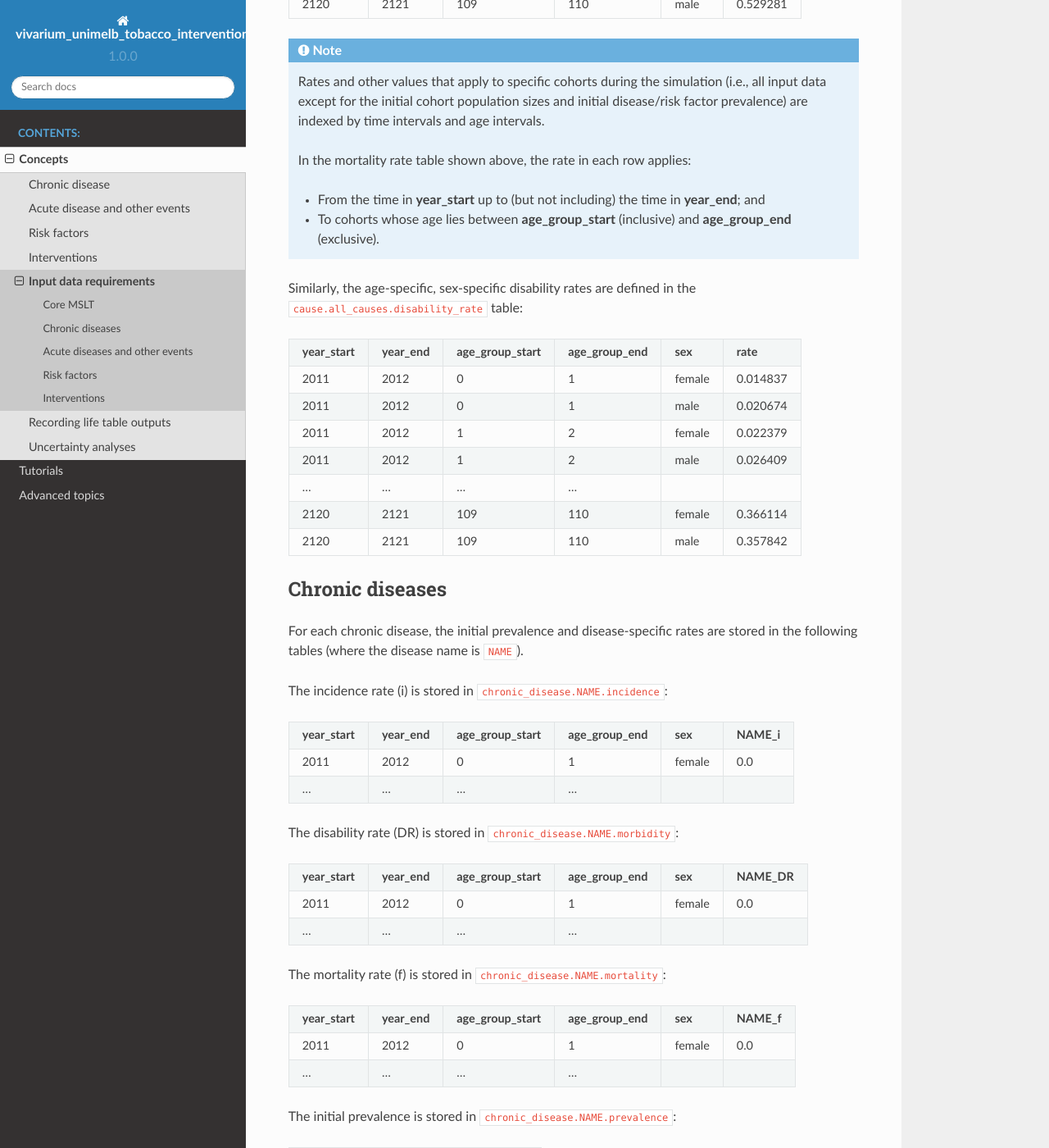
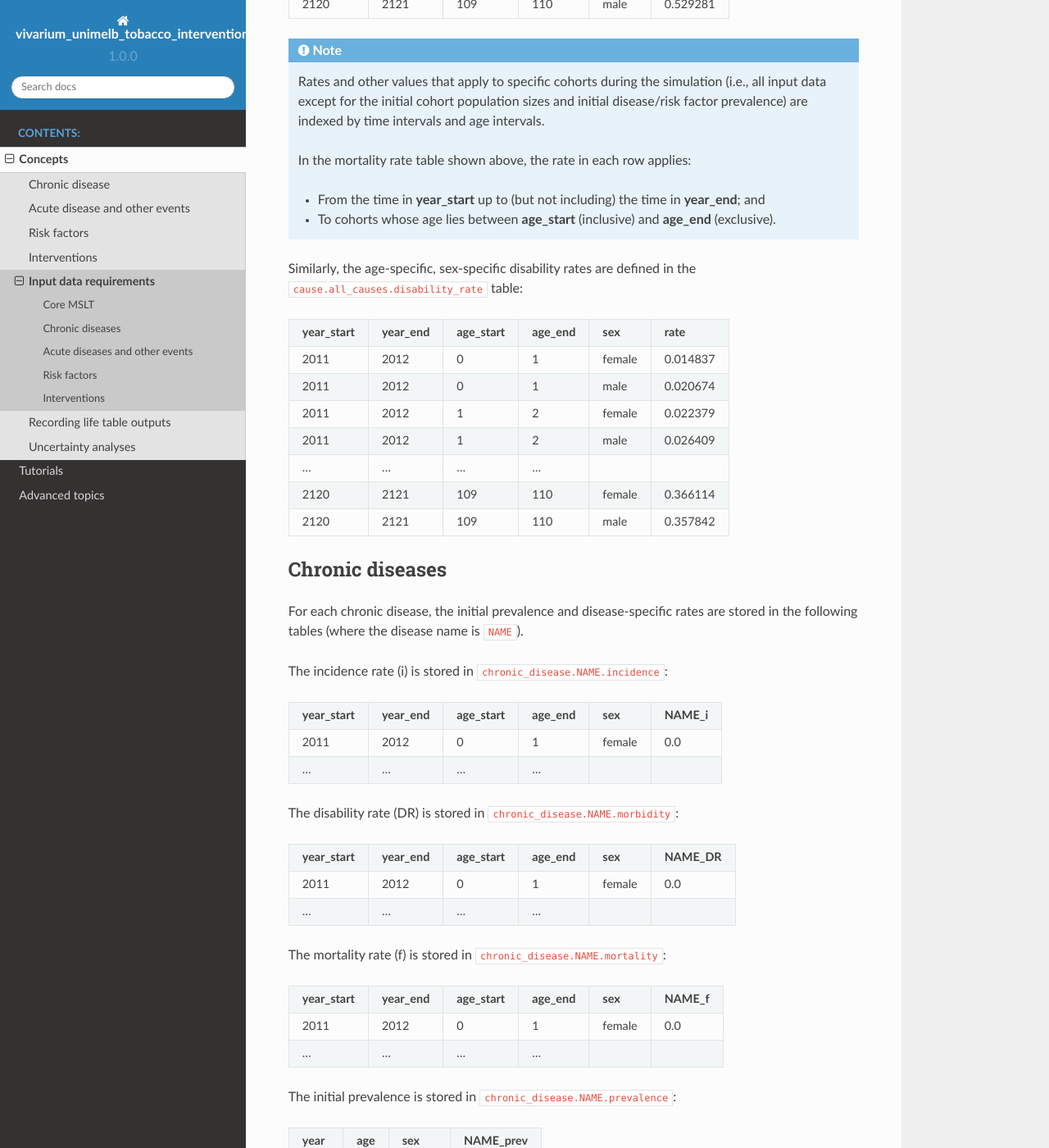
Before and after one commit to population-interventions/vivarium_unimelb_tobacco_intervention_comparison, a Sphinx documentation site: the page built from docs/source/concepts/input_data.rst, in a window 1280 px wide and 1400 px high, scrolled down 1228 px. Shown: the whole window at 82% size. Built offline with Sphinx 7.4.7 and the Read the Docs theme 2.0.0, drawn with Linux system fonts in a browser that asks for light colours; some of the changed text lies outside the part shown.

Commit message:
Rename to age_start and age_end

```diff
--- a/docs/source/concepts/input_data.rst
+++ b/docs/source/concepts/input_data.rst
@@ -40,7 +40,7 @@ The age-specific, sex-specific mortality rates are defined in the
 
 .. csv-table::
 
-   **year_start**,**year_end**,**age_group_start**,**age_group_end**,**sex**,**rate**
+   **year_start**,**year_end**,**age_start**,**age_end**,**sex**,**rate**
    2011,2012,0,1,female,0.003586
    2011,2012,0,1,male,0.004390
    2011,2012,1,2,female,0.000330
@@ -58,15 +58,15 @@ The age-specific, sex-specific mortality rates are defined in the
 
    + From the time in **year_start** up to (but not including) the time in
      **year_end**; and
-   + To cohorts whose age lies between **age_group_start** (inclusive) and
-     **age_group_end** (exclusive).
+   + To cohorts whose age lies between **age_start** (inclusive) and
+     **age_end** (exclusive).
 
 Similarly, the age-specific, sex-specific disability rates are defined in the
 ``cause.all_causes.disability_rate`` table:
 
 .. csv-table::
 
-   **year_start**,**year_end**,**age_group_start**,**age_group_end**,**sex**,**rate**
+   **year_start**,**year_end**,**age_start**,**age_end**,**sex**,**rate**
    2011,2012,0,1,female,0.014837
    2011,2012,0,1,male,0.020674
    2011,2012,1,2,female,0.022379
@@ -85,7 +85,7 @@ The incidence rate \(i\) is stored in ``chronic_disease.NAME.incidence``:
 
 .. csv-table::
 
-   **year_start**,**year_end**,**age_group_start**,**age_group_end**,**sex**,**NAME_i**
+   **year_start**,**year_end**,**age_start**,**age_end**,**sex**,**NAME_i**
    2011,2012,0,1,female,0.0
    ...,...,...,...
 
@@ -93,7 +93,7 @@ The disability rate \(DR\) is stored in ``chronic_disease.NAME.morbidity``:
 
 .. csv-table::
 
-   **year_start**,**year_end**,**age_group_start**,**age_group_end**,**sex**,**NAME_DR**
+   **year_start**,**year_end**,**age_start**,**age_end**,**sex**,**NAME_DR**
    2011,2012,0,1,female,0.0
    ...,...,...,...
 
@@ -101,7 +101,7 @@ The mortality rate \(f\) is stored in ``chronic_disease.NAME.mortality``:
 
 .. csv-table::
 
-   **year_start**,**year_end**,**age_group_start**,**age_group_end**,**sex**,**NAME_f**
+   **year_start**,**year_end**,**age_start**,**age_end**,**sex**,**NAME_f**
    2011,2012,0,1,female,0.0
    ...,...,...,...
 
@@ -117,7 +117,7 @@ The remission rate \(r\) is stored in ``chronic_disease.NAME.remission``:
 
 .. csv-table::
 
-   **year_start**,**year_end**,**age_group_start**,**age_group_end**,**sex**,**NAME_r**
+   **year_start**,**year_end**,**age_start**,**age_end**,**sex**,**NAME_r**
    2011,2012,0,1,female,0.0
    ...,...,...,...
 
@@ -133,7 +133,7 @@ The morbidity rate is stored in ``acute_disease.NAME.morbidity``:
 
 .. csv-table::
 
-   **year_start**,**year_end**,**age_group_start**,**age_group_end**,**sex**,**NAME_disability_rate**
+   **year_start**,**year_end**,**age_start**,**age_end**,**sex**,**NAME_disability_rate**
    2011,2012,0,1,female,0.000301
    ...,...,...,...
 
@@ -141,7 +141,7 @@ The mortality rate is stored in ``acute_disease.NAME.mortality``:
 
 .. csv-table::
 
-   **year_start**,**year_end**,**age_group_start**,**age_group_end**,**sex**,**NAME_excess_mortality**
+   **year_start**,**year_end**,**age_start**,**age_end**,**sex**,**NAME_excess_mortality**
    2011,2012,0,1,female,0.000032
    ...,...,...,...
 
@@ -158,7 +158,7 @@ The incidence rate is stored in ``risk_factor.tobacco.incidence``:
 
 .. csv-table::
 
-   **year_start**,**year_end**,**age_group_start**,**age_group_end**,**sex**,**incidence**
+   **year_start**,**year_end**,**age_start**,**age_end**,**sex**,**incidence**
    2011,2012,0,1,female,0.000301
    ...,...,...,...
 
@@ -166,7 +166,7 @@ The remission rate is stored in ``risk_factor.tobacco.remission``:
 
 .. csv-table::
 
-   **year_start**,**year_end**,**age_group_start**,**age_group_end**,**sex**,**remission**
+   **year_start**,**year_end**,**age_start**,**age_end**,**sex**,**remission**
    2011,2012,0,1,female,0.000301
    ...,...,...,...
 
@@ -185,7 +185,7 @@ for the BAU and intervention scenarios) is stored in
 
 .. csv-table::
 
-  **year_start**,**year_end**,**age_group_start**,**age_group_end**,**sex**,**tobacco.no**,**tobacco.yes**,...,**tobacco.21**,**tobacco_intervention.no**,**tobacco_intervention.yes**,...,**tobacco_intervention.21**
+  **year_start**,**year_end**,**age_start**,**age_end**,**sex**,**tobacco.no**,**tobacco.yes**,...,**tobacco.21**,**tobacco_intervention.no**,**tobacco_intervention.yes**,...,**tobacco_intervention.21**
    2011,2012,0,1,female,1.0,1.0,...,1.0,1.0,1.0,...,1.0
    ...,...,...,...,...,...,...,...,...,...,...
 
@@ -197,7 +197,7 @@ Shown here is an example for two chronic diseases, called ``DiseaseA`` and
 
 .. csv-table::
 
-   **year_start**,**year_end**,**age_group_start**,**age_group_end**,**sex**,**DiseaseA_no**,**DiseaseA_yes**,...,**DiseaseA_21**,**DiseaseB_no**,**DiseaseB_yes**,...,**DiseaseB_21**
+   **year_start**,**year_end**,**age_start**,**age_end**,**sex**,**DiseaseA_no**,**DiseaseA_yes**,...,**DiseaseA_21**,**DiseaseB_no**,**DiseaseB_yes**,...,**DiseaseB_21**
     2011,2012,0,1,female,1.0,1.0,...,1.0,1.0,1.0,...,1.0
     ...,...,...,...,...,...,...,...,...,...,...
 
@@ -215,7 +215,7 @@ The incidence effect is stored in
 
 .. csv-table::
 
-   **year_start**,**year_end**,**age_group_start**,**age_group_end**,**sex**,**incidence_effect**
+   **year_start**,**year_end**,**age_start**,**age_end**,**sex**,**incidence_effect**
    2011,2012,0,1,female,1.0
    2011,2012,0,1,male,1.0
    2011,2012,1,2,female,1.0
@@ -231,7 +231,7 @@ The remission effect is stored in
 
 .. csv-table::
 
-   **year_start**,**year_end**,**age_group_start**,**age_group_end**,**sex**,**remission_effect**
+   **year_start**,**year_end**,**age_start**,**age_end**,**sex**,**remission_effect**
    2011,2012,0,1,female,1.0
    2011,2012,0,1,male,1.0
    2011,2012,1,2,female,1.0
```
